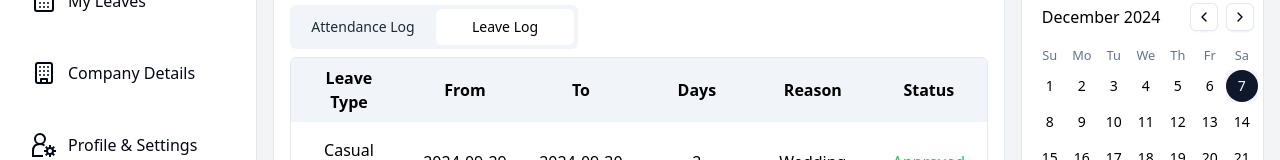
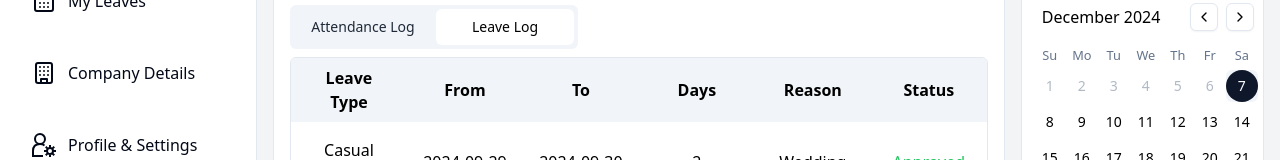
Before and after one commit to Gpooja13/Fluidesigns-Assignment, a React (Vite) app: page / in a window 1280 px wide. Shown: the part 308-468 px from the top of the page. Built offline with nearby package versions, Linux system fonts and the light colour scheme.

Commit message:
fourth commit

```diff
--- a/src/components/ui/calendar.jsx
+++ b/src/components/ui/calendar.jsx
@@ -1,8 +1,8 @@
-import * as React from "react"
-import { ChevronLeft, ChevronRight } from "lucide-react"
-import { DayPicker } from "react-day-picker"
-import { cn } from "@/lib/utils"
-import { buttonVariants } from "@/components/ui/button"
+import * as React from "react";
+import { ChevronLeft, ChevronRight } from "lucide-react";
+import { DayPicker } from "react-day-picker";
+import { cn } from "@/lib/utils";
+import { buttonVariants } from "@/components/ui/button";
 
 function Calendar({
   className,
@@ -10,8 +10,10 @@ function Calendar({
   showOutsideDays = true,
   ...props
 }) {
+  const today = new Date();
+
   return (
-    (<DayPicker
+    <DayPicker
       showOutsideDays={showOutsideDays}
       className={cn("p-3", className)}
       classNames={{
@@ -32,14 +34,15 @@ function Calendar({
           "text-muted-foreground rounded-md w-8 font-normal text-[0.8rem]",
         row: "flex w-full mt-1",
         cell: cn(
-          "relative p-0 text-center text-sm focus-within:relative focus-within:z-20 [&:has([aria-selected])]:bg-accent [&:has([aria-selected].day-outside)]:bg-accent/50 [&:has([aria-selected].day-outside)]:bg-accent/50 [&:has([aria-selected].day-range-end)]:rounded-r-md",
+          "relative p-0 text-center text-sm focus-within:relative focus-within:z-20 [&:has([aria-selected])]:bg-accent [&:has([aria-selected].day-outside)]:bg-accent/50 [&:has([aria-selected].day-range-end)]:rounded-r-md",
           props.mode === "range"
             ? "[&:has(>.day-range-end)]:rounded-r-md [&:has(>.day-range-start)]:rounded-l-md first:[&:has([aria-selected])]:rounded-l-md last:[&:has([aria-selected])]:rounded-r-md"
             : "[&:has([aria-selected])]:rounded-md"
         ),
         day: cn(
           buttonVariants({ variant: "ghost" }),
-          "h-8 w-8 p-0 font-normal aria-selected:opacity-100 aria-selected:rounded-full hover:rounded-full rounded-full"
+          "h-8 w-8 p-0 font-normal aria-selected:opacity-100 aria-selected:rounded-full hover:rounded-full rounded-full",
+          "[data-disabled]:text-slate-500 [data-disabled]:bg-transparent"
         ),
         day_range_start: "day-range-start",
         day_range_end: "day-range-end",
@@ -47,7 +50,7 @@ function Calendar({
           "bg-primary text-primary-foreground hover:bg-primary hover:text-primary-foreground focus:bg-primary focus:text-primary-foreground",
         day_today: "bg-accent text-accent-foreground",
         day_outside:
-          "day-outside text-muted-foreground aria-selected:bg-accent/50 aria-selected:text-muted-foreground ",
+          "day-outside text-muted-foreground aria-selected:bg-accent/50 aria-selected:text-muted-foreground",
         day_disabled: "text-muted-foreground opacity-50",
         day_range_middle:
           "aria-selected:bg-accent aria-selected:text-accent-foreground",
@@ -58,9 +61,11 @@ function Calendar({
         IconLeft: ({ ...props }) => <ChevronLeft className="h-4 w-4" />,
         IconRight: ({ ...props }) => <ChevronRight className="h-4 w-4" />,
       }}
-      {...props} />)
+      disabled={{ before: today }}
+      {...props}
+    />
   );
 }
-Calendar.displayName = "Calendar"
+Calendar.displayName = "Calendar";
 
-export { Calendar }
+export { Calendar };
```
